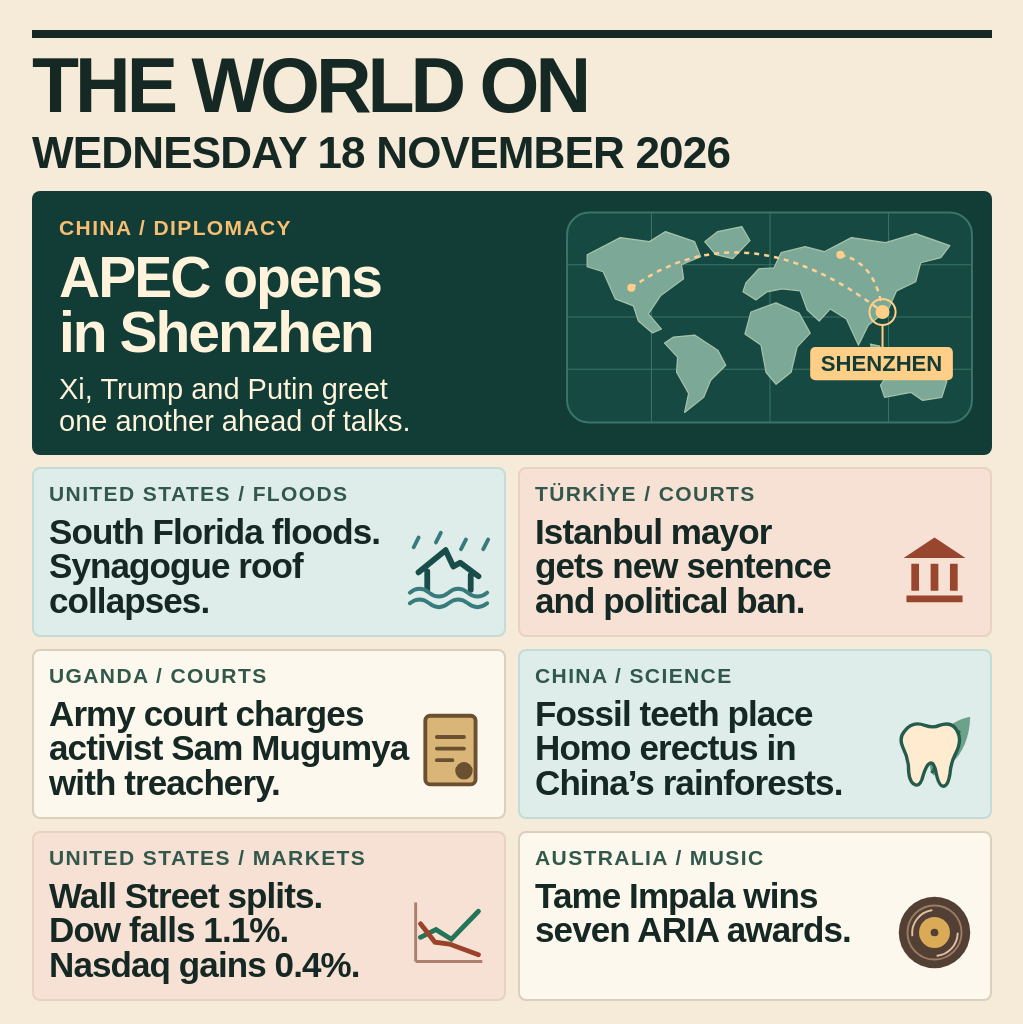
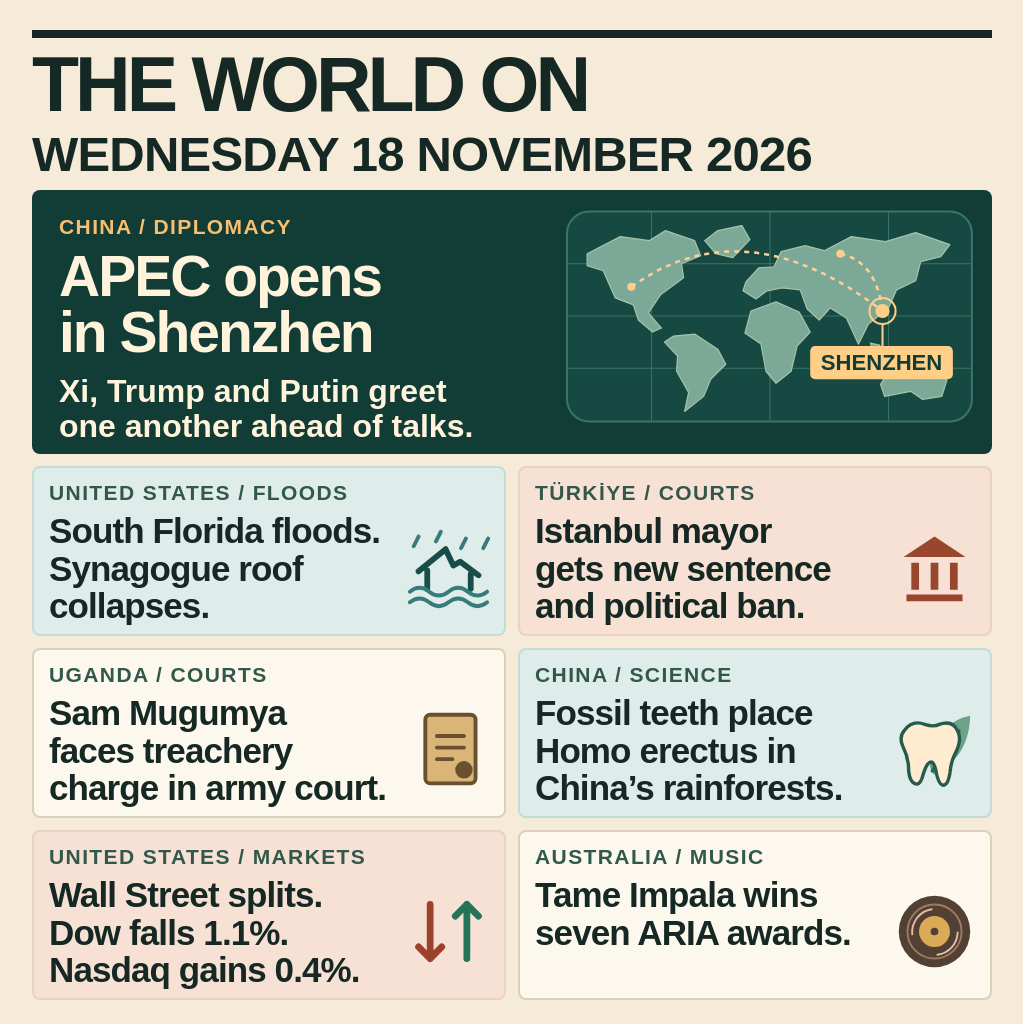
Before and after one commit to ansunchiang/news18-world-in-one-image, a plain HTML site: page design/index.html in a window 1280 px wide. Shown: the whole page, without its empty margins (0-1023 px from the left). Drawn offline with Linux system fonts and the light colour scheme.

Commit message:
Improve thumbnail legibility and declare MIT license

```diff
--- a/design/index.html
+++ b/design/index.html
@@ -6,19 +6,19 @@
   * { box-sizing: border-box; }
   body { margin: 0; background: #f5ebd8; color: #152824; font-family: Arial, sans-serif; }
   main { width: 1024px; height: 1024px; padding: 30px 32px 32px; }
-  header { border-top: 8px solid #152824; padding: 10px 0 16px; }
+  header { border-top: 8px solid #152824; padding: 9px 0 12px; }
   h1 { font: 900 77px/.98 Arial, sans-serif; letter-spacing: -4px; margin: 0; }
-  h1 span { display: block; font-size: 44px; letter-spacing: -.8px; margin-top: 8px; }
+  h1 span { display: block; font-size: 49px; letter-spacing: -.8px; margin-top: 8px; }
   h2, p { margin: 0; }
   .lead { position: relative; height: 264px; overflow: hidden; background: #123c36; color: #fff4db; padding: 25px 27px; border-radius: 8px; }
   .tag { font-size: 21px; font-weight: 800; letter-spacing: 1.4px; }
   .lead .tag { color: #f8be72; }
   .lead h2 { font-size: 57px; letter-spacing: -2px; line-height: .98; margin: 10px 0 13px; }
-  .lead p:last-of-type { font-size: 29px; line-height: 1.09; }
+  .lead p:last-of-type { font-size: 32px; font-weight: 600; line-height: 1.09; }
   .map { position: absolute; right: 11px; top: 6px; width: 422px; height: 249px; }
   .grid { display: grid; grid-template-columns: 1fr 1fr; grid-auto-rows: 170px; gap: 12px; margin-top: 12px; }
   article { position: relative; border-radius: 8px; padding: 13px 15px; background: #fdf8ed; border: 2px solid #dbd0bb; }
-  article h2 { font-size: 35px; letter-spacing: -.9px; line-height: .99; margin-top: 9px; }
+  article h2 { font-size: 35px; letter-spacing: -.9px; line-height: 1.06; margin-top: 7px; }
   article .tag { color: #32584c; }
   .icon { position: absolute; right: 13px; bottom: 24px; width: 85px; height: 85px; }
   .blue { background: #dfedea; border-color: #c4dcd7; }
@@ -69,7 +69,7 @@
     </article>
     <article>
       <p class="tag">UGANDA / COURTS</p>
-      <h2>Army court charges<br>activist Sam Mugumya<br>with treachery.</h2>
+      <h2>Sam Mugumya<br>faces treachery<br>charge in army court.</h2>
       <svg class="icon" viewBox="0 0 88 88" aria-hidden="true">
         <rect x="20" y="8" width="52" height="71" rx="5" fill="#d9b677" stroke="#6b4f31" stroke-width="4"/>
         <path d="M32 30h28M32 42h28M32 54h16" stroke="#6b4f31" stroke-width="4" stroke-linecap="round"/>
@@ -89,9 +89,10 @@
       <p class="tag">UNITED STATES / MARKETS</p>
       <h2>Wall Street splits.<br>Dow falls 1.1%.<br>Nasdaq gains 0.4%.</h2>
       <svg class="icon" viewBox="0 0 88 88" aria-hidden="true">
-        <path d="M10 74h69M10 74V13" stroke="#ab806e" stroke-width="3"/>
-        <path d="M15 49l16-8 16 10 28-29" fill="none" stroke="#247457" stroke-width="5" stroke-linecap="round"/>
-        <path d="M15 35l15 19 15 2 30 11" fill="none" stroke="#9a422a" stroke-width="5" stroke-linecap="round"/>
+        <g fill="none" stroke-width="7" stroke-linecap="round" stroke-linejoin="round">
+          <path d="M25 16v56m-12-12 12 12 12-12" stroke="#9a422a"/>
+          <path d="M63 72V16M51 28l12-12 12 12" stroke="#247457"/>
+        </g>
       </svg>
     </article>
     <article>
```
Also changed, not shown: entry.png, 1 other file.
